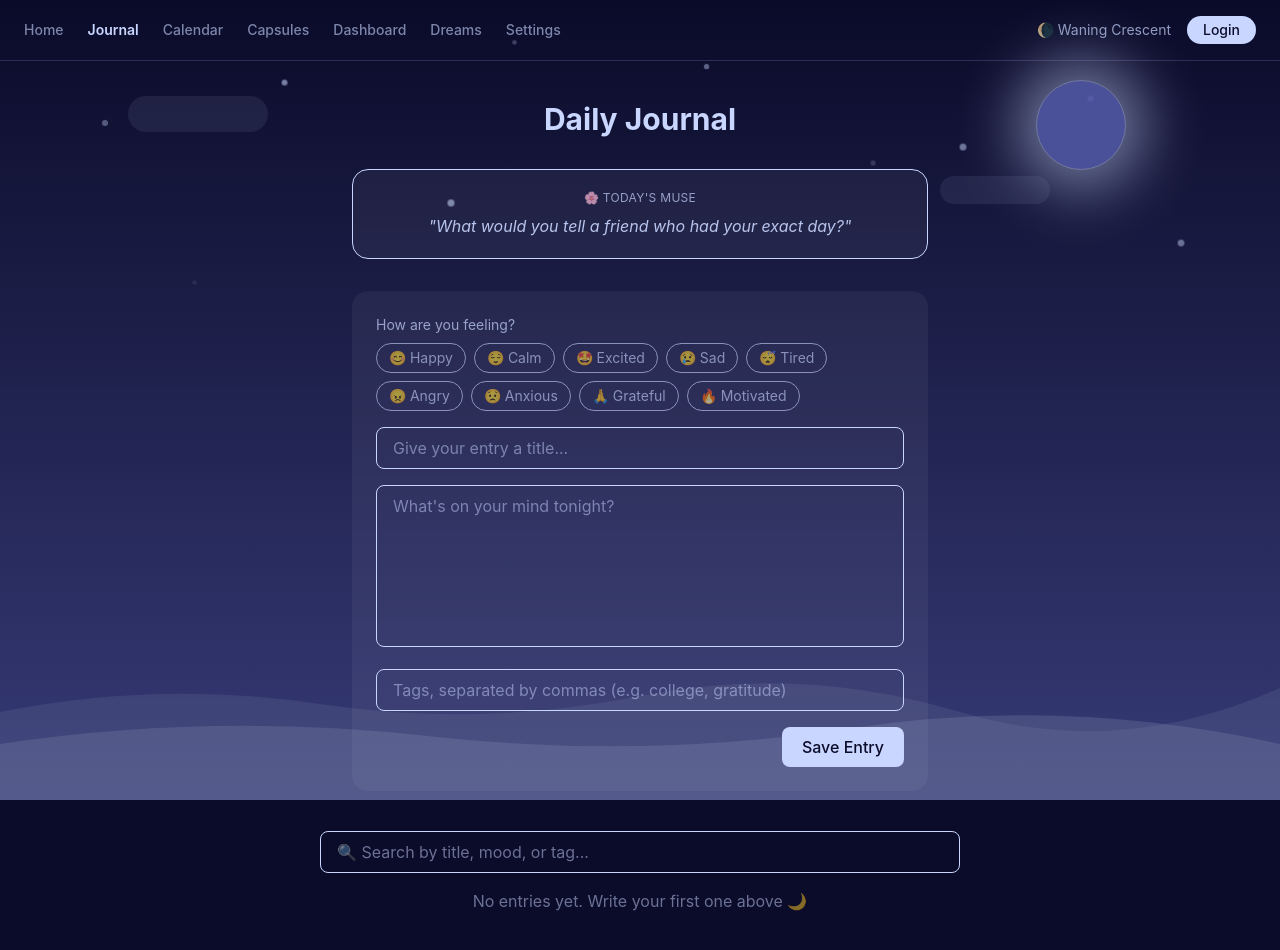
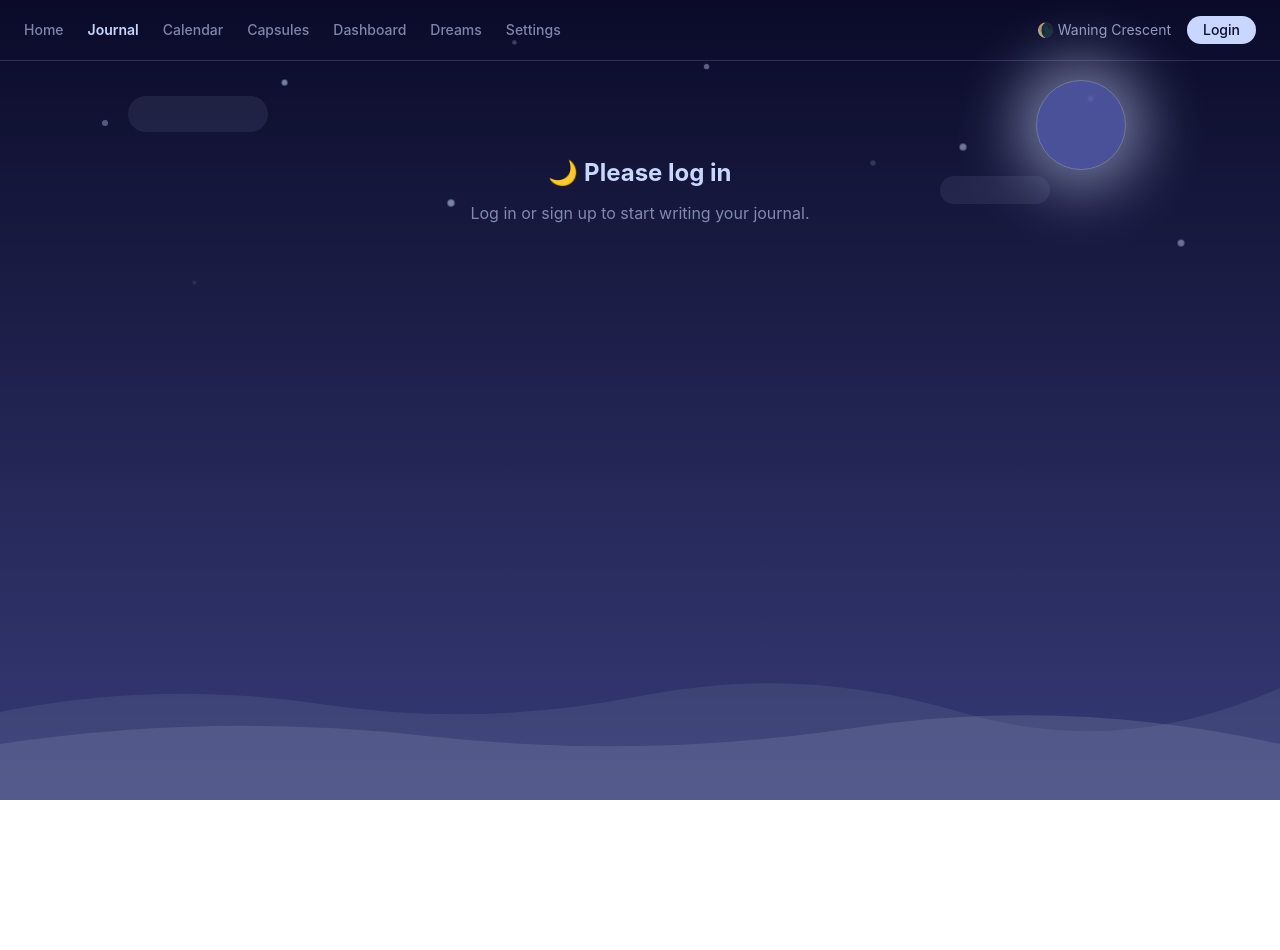
Before and after one commit to arpitasen060605/Whimsicalllll, a React (Vite) app in the folder MoonMuse/: page /journal in a window 1280 px wide. Shown: the top 950 px of the page. After the commit the page ends 800 px from the top, so only its background shows below. Built offline with nearby package versions, Linux system fonts and the light colour scheme.

Commit message:
Connected Journal, Dashboard, Calender, and Reading mode to backend API instead of localStorage

```diff
--- a/MoonMuse/src/pages/Calendar.jsx
+++ b/MoonMuse/src/pages/Calendar.jsx
@@ -1,7 +1,7 @@
 import { useState, useEffect } from 'react'
 import { addMonths, subMonths, format } from 'date-fns'
 import { getCalendarDays, getEntriesForDate } from '../utils/calendarGrid'
-import { getEntries } from '../utils/storage'
+import { fetchEntries } from '../utils/entriesApi'
 import DayCell from '../components/DayCell'
 import EntryCard from '../components/EntryCard'
 
@@ -13,7 +13,9 @@ function Calendar() {
   const [selectedDate, setSelectedDate] = useState(null)
 
   useEffect(() => {
-    setEntries(getEntries())
+    fetchEntries()
+      .then((data) => setEntries(data.map((e) => ({ ...e, id: e._id }))))
+      .catch(() => setEntries([]))
   }, [])
 
   const days = getCalendarDays(currentDate)
--- a/MoonMuse/src/pages/Dashboard.jsx
+++ b/MoonMuse/src/pages/Dashboard.jsx
@@ -1,7 +1,7 @@
 import { useState, useEffect } from 'react'
 import { Link } from 'react-router-dom'
 import { BarChart, Bar, XAxis, YAxis, Tooltip, ResponsiveContainer, CartesianGrid } from 'recharts'
-import { getEntries } from '../utils/storage'
+import { fetchEntries } from '../utils/entriesApi'
 import { MOODS } from '../utils/moods'
 import {
   getCurrentStreak,
@@ -19,7 +19,9 @@ function Dashboard() {
   const [entries, setEntries] = useState([])
 
   useEffect(() => {
-    setEntries(getEntries())
+    fetchEntries()
+      .then((data) => setEntries(data.map((e) => ({ ...e, id: e._id }))))
+      .catch(() => setEntries([]))
   }, [])
 
   const currentStreak = getCurrentStreak(entries)
--- a/MoonMuse/src/pages/Journal.jsx
+++ b/MoonMuse/src/pages/Journal.jsx
@@ -2,31 +2,56 @@ import { useState, useEffect, useMemo } from 'react'
 import EntryForm from '../components/EntryForm'
 import EntryCard from '../components/EntryCard'
 import DailyMuse from '../components/DailyMuse'
-import { getEntries, addEntry, updateEntry, deleteEntry } from '../utils/storage'
+import { useAuth } from '../context/AuthContext'
+import { fetchEntries, createEntry, updateEntryApi, deleteEntryApi } from '../utils/entriesApi'
 
 function Journal() {
+  const { user } = useAuth()
   const [entries, setEntries] = useState([])
   const [editingEntry, setEditingEntry] = useState(null)
   const [searchQuery, setSearchQuery] = useState('')
+  const [loading, setLoading] = useState(true)
+  const [error, setError] = useState('')
 
   useEffect(() => {
-    setEntries(getEntries())
-  }, [])
+    if (!user) {
+      setLoading(false)
+      return
+    }
 
-  function handleSave(data) {
-    if (editingEntry) {
-      const updated = updateEntry(editingEntry.id, data)
-      setEntries(updated)
-      setEditingEntry(null)
-    } else {
-      const updated = addEntry(data)
-      setEntries(updated)
+    fetchEntries()
+      .then((data) => {
+        // Normalize _id to id so existing components (which expect `id`) keep working
+        setEntries(data.map((e) => ({ ...e, id: e._id })))
+      })
+      .catch(() => setError('Failed to load entries.'))
+      .finally(() => setLoading(false))
+  }, [user])
+
+  async function handleSave(data) {
+    try {
+      if (editingEntry) {
+        const updated = await updateEntryApi(editingEntry.id, data)
+        setEntries((prev) =>
+          prev.map((e) => (e.id === editingEntry.id ? { ...updated, id: updated._id } : e))
+        )
+        setEditingEntry(null)
+      } else {
+        const created = await createEntry(data)
+        setEntries((prev) => [{ ...created, id: created._id }, ...prev])
+      }
+    } catch (err) {
+      setError('Failed to save entry. Please try again.')
     }
   }
 
-  function handleDelete(id) {
-    const updated = deleteEntry(id)
-    setEntries(updated)
+  async function handleDelete(id) {
+    try {
+      await deleteEntryApi(id)
+      setEntries((prev) => prev.filter((e) => e.id !== id))
+    } catch (err) {
+      setError('Failed to delete entry. Please try again.')
+    }
   }
 
   const filteredEntries = useMemo(() => {
@@ -42,13 +67,34 @@ function Journal() {
     })
   }, [entries, searchQuery])
 
+  if (!user) {
+    return (
+      <div className="max-w-md mx-auto py-24 px-4 text-center">
+        <h1 className="text-2xl font-bold mb-3" style={{ color: 'var(--moon-accent)' }}>
+          🌙 Please log in
+        </h1>
+        <p className="opacity-60">Log in or sign up to start writing your journal.</p>
+      </div>
+    )
+  }
+
+  if (loading) {
+    return <div className="text-center py-24 opacity-50">Loading your journal...</div>
+  }
+
   return (
     <div className="max-w-2xl mx-auto py-10 px-4">
       <h1 className="text-3xl font-bold text-center mb-8" style={{ color: 'var(--moon-accent)' }}>
-         Daily Journal
+          Daily Journal
       </h1>
 
       <DailyMuse />
+
+      {error && (
+        <p className="text-sm text-center p-2 rounded-lg mb-4" style={{ backgroundColor: 'rgba(220,38,38,0.15)', color: '#f87171' }}>
+          {error}
+        </p>
+      )}
 
       <EntryForm
         key={editingEntry?.id || 'new'}
@@ -60,11 +106,11 @@ function Journal() {
       <div className="mt-10 mb-4">
         <input
           type="text"
-          placeholder="🔍 Search by title, mood, or tag..."
+          placeholder=" Search by title, mood, or tag..."
           value={searchQuery}
           onChange={(e) => setSearchQuery(e.target.value)}
           className="w-full bg-transparent border rounded-lg px-4 py-2 focus:outline-none"
-          style={{ borderColor: 'var(--moon-accent)', opacity: 1 }}
+          style={{ borderColor: 'var(--moon-accent)' }}
         />
       </div>
 
--- a/MoonMuse/src/pages/ReadingMode.jsx
+++ b/MoonMuse/src/pages/ReadingMode.jsx
@@ -1,6 +1,6 @@
 import { useState, useEffect } from 'react'
 import { useNavigate, useParams } from 'react-router-dom'
-import { getEntries } from '../utils/storage'
+import { fetchEntries } from '../utils/entriesApi'
 import { MOODS } from '../utils/moods'
 import { format } from 'date-fns'
 
@@ -11,7 +11,9 @@ function ReadingMode() {
   const [direction, setDirection] = useState('forward')
 
   useEffect(() => {
-    setEntries(getEntries())
+    fetchEntries()
+      .then((data) => setEntries(data.map((e) => ({ ...e, id: e._id }))))
+      .catch(() => setEntries([]))
   }, [])
 
   const currentIndex = entries.findIndex((e) => e.id === entryId)
--- /dev/null
+++ b/MoonMuse/src/utils/entriesApi.js
@@ -0,0 +1,21 @@
+import api from './api'
+
+export async function fetchEntries() {
+  const res = await api.get('/entries')
+  return res.data
+}
+
+export async function createEntry(entry) {
+  const res = await api.post('/entries', entry)
+  return res.data
+}
+
+export async function updateEntryApi(id, updates) {
+  const res = await api.put(`/entries/${id}`, updates)
+  return res.data
+}
+
+export async function deleteEntryApi(id) {
+  await api.delete(`/entries/${id}`)
+  return id
+}
```
